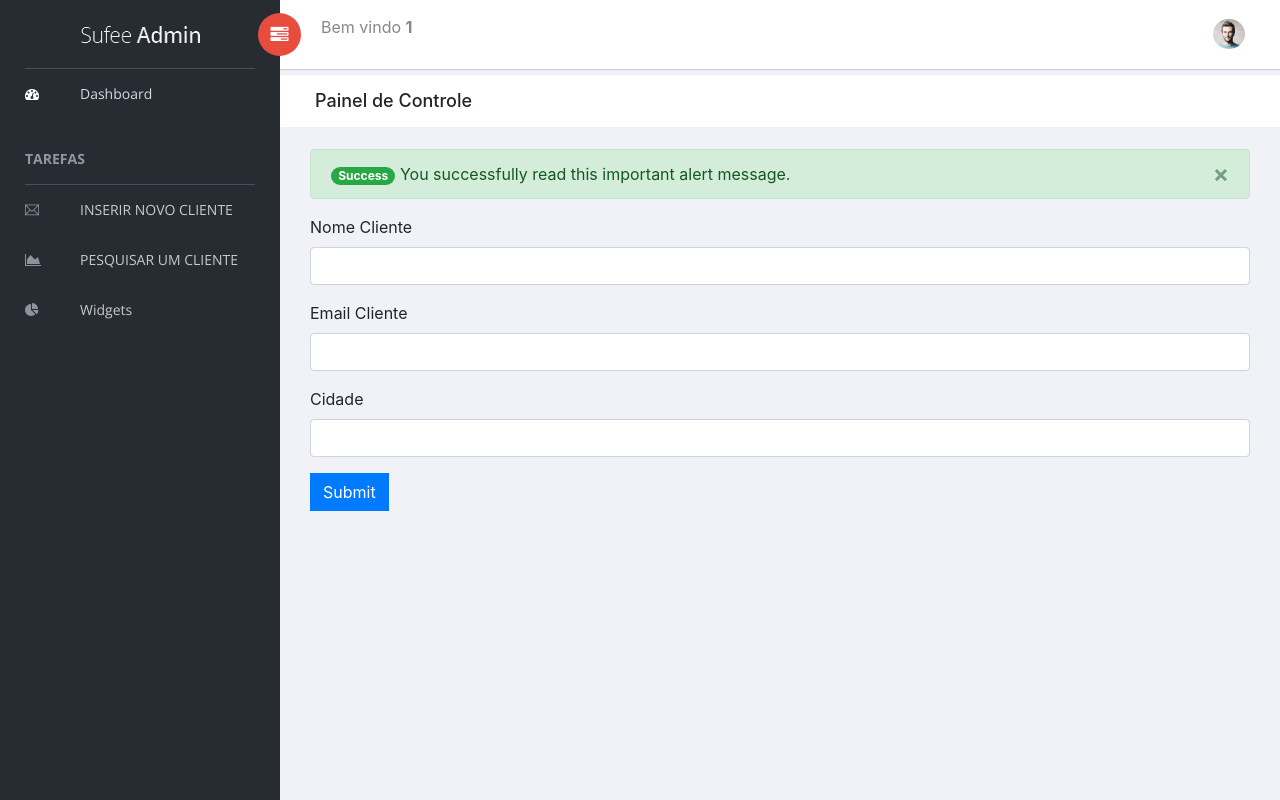
After one commit to ViniciusAugusto14/site_sw, a PHP site: page /painel/form_insere.php in a window 1280 px wide. The commit adds this page. Run offline with PHP 8.4, Linux system fonts and the light colour scheme; a user stored in the database is signed in.

Commit message:
Add files via upload

```diff
--- /dev/null
+++ b/painel/cabecalho.php
@@ -0,0 +1,95 @@
+
+<!doctype html>
+<!--[if lt IE 7]>      <html class="no-js lt-ie9 lt-ie8 lt-ie7" lang=""> <![endif]-->
+<!--[if IE 7]>         <html class="no-js lt-ie9 lt-ie8" lang=""> <![endif]-->
+<!--[if IE 8]>         <html class="no-js lt-ie9" lang=""> <![endif]-->
+<!--[if gt IE 8]><!-->
+<html class="no-js" lang="en">
+<!--<![endif]-->
+
+<head>
+    <meta charset="utf-8">
+    <meta http-equiv="X-UA-Compatible" content="IE=edge">
+    <title>Painel Administrativo</title>
+    <meta name="description" content="Sufee Admin - HTML5 Admin Template">
+    <meta name="viewport" content="width=device-width, initial-scale=1">
+    <link rel="apple-touch-icon" href="apple-icon.png">
+    <link rel="shortcut icon" href="favicon.ico">
+    <link rel="stylesheet" href="vendors/bootstrap/dist/css/bootstrap.min.css">
+    <link rel="stylesheet" href="vendors/font-awesome/css/font-awesome.min.css">
+    <link rel="stylesheet" href="vendors/themify-icons/css/themify-icons.css">
+    <!-- <link rel="stylesheet" href="vendors/selectFX/css/cs-skin-elastic.css">     -->
+    <link rel="stylesheet" href="assets/css/style.css">
+
+    <link href='https://fonts.googleapis.com/css?family=Open+Sans:400,600,700,800' rel='stylesheet' type='text/css'>
+
+</head>
+
+<body>
+    <!-- Painel Esquerdo -->
+    <aside id="left-panel" class="left-panel">
+        <nav class="navbar navbar-expand-sm navbar-default">
+            <div class="navbar-header">
+                <button class="navbar-toggler" type="button" data-toggle="collapse" data-target="#main-menu" aria-controls="main-menu" aria-expanded="false" aria-label="Toggle navigation">
+                    <i class="fa fa-bars"></i>
+                </button>
+                <a class="navbar-brand" href="./"><img src="images/logo.png" alt="Logo"></a>
+                <a class="navbar-brand hidden" href="./"><img src="images/logo2.png" alt="Logo"></a>
+            </div>
+            <div id="main-menu" class="main-menu collapse navbar-collapse">
+                <ul class="nav navbar-nav">
+                    <li class="active">
+                        <a href="index.php"> <i class="menu-icon fa fa-dashboard"></i>Dashboard </a>
+                    </li>
+                    <h3 class="menu-title">Tarefas</h3><!-- /.menu-title -->
+                    <li>
+                        <a href="form_insere.php"> <i class="menu-icon ti-email"></i>INSERIR NOVO CLIENTE</a>
+                    </li>
+                    <li>
+                        <a href="#"> <i class="menu-icon fa fa-area-chart"></i>PESQUISAR UM CLIENTE</a>
+                    </li>
+                    <li>
+                        <a href="#"> <i class="menu-icon fa fa-pie-chart"></i>Widgets</a>
+                    </li>
+                </ul>
+            </div><!-- /.navbar-collapse -->
+        </nav>
+    </aside><!-- /#left-panel -->
+    <!-- Fim Painel Esquerdo -->
+
+    <!-- Painel Direito -->
+    <div id="right-panel" class="right-panel">
+        <!-- Header-->
+        <header id="header" class="header">
+            <div class="header-menu">
+                <div class="col-sm-7">
+                    <a id="menuToggle" class="menutoggle pull-left"><i class="fa fa fa-tasks"></i></a>
+                    <div class="header-left">
+                        <p>Bem vindo <b><?php echo $_SESSION['nome']; ?></b></p>
+                    </div>
+                </div>
+                <div class="col-sm-5">
+                    <div class="user-area dropdown float-right">
+                        <a href="#" class="dropdown-toggle" data-toggle="dropdown" aria-haspopup="true" aria-expanded="false">
+                            <img class="user-avatar rounded-circle" src="images/admin.jpg" alt="User Avatar">
+                        </a>
+                        <div class="user-menu dropdown-menu">
+                            <a class="nav-link" href="#"><i class="fa fa-user"></i> Meu Perfil</a>
+                            <a class="nav-link" href="#"><i class="fa fa-cog"></i> Ajustes</a>
+                            <a class="nav-link" href="sair.php"><i class="fa fa-power-off"></i> Sair</a>
+                        </div>
+                    </div>
+                </div>
+            </div>
+        </header><!-- /header -->
+        <!-- Header-->
+
+        <div class="breadcrumbs">
+            <div class="col-sm-4">
+                <div class="page-header float-left">
+                    <div class="page-title">
+                        <h1>Painel de Controle</h1>
+                    </div>
+                </div>
+            </div>
+        </div>
--- /dev/null
+++ b/painel/form_insere.php
@@ -0,0 +1,50 @@
+<?php
+    session_start();
+    if((!isset($_SESSION['id']) == true) and (!isset($_SESSION['nome']) == true) and (!isset($_SESSION['email']) == true)){
+        unset($_SESSION['id']);
+        unset($_SESSION['nome']);
+        unset($_SESSION['email']);
+        header('Location: ../index.html');
+    }
+    require('conecta.php');
+    include_once "cabecalho.php";
+
+?>
+ <div class="content mt-3">
+            <div class="col-sm-12">
+                <div class="alert  alert-success alert-dismissible fade show" role="alert">
+                    <span class="badge badge-pill badge-success">Success</span> You successfully read this important alert message.
+                    <button type="button" class="close" data-dismiss="alert" aria-label="Close">
+                        <span aria-hidden="true">&times;</span>
+                    </button>
+                </div>
+            </div>
+            <!--/.col-->
+            <div class="col-sm-12">
+            <form action="insere.php" method="POST">
+                    <div class="mb-3">
+                        <label for="exampleInpnome_cliente" class="form-label">Nome Cliente</label>
+                        <input type="nome" class="form-control" name="nome_cliente">
+
+                    </div>
+                    <div class="mb-3">
+                        <label for="exampleemail_cliente" class="form-label">Email Cliente</label>
+                        <input type="email" class="form-control" name="email_cliente">
+                    </div>
+                    <div class="mb-3">
+                        <label for="cidade" class="form-label">Cidade</label>
+                        <input type="cidade" class="form-control" name="cidade">
+                    </div>
+
+                    <button type="submit" class="btn btn-primary">Submit</button>
+            </form>
+            </div>
+            <!--/.col-->
+        </div> <!-- .content -->
+    </div><!-- /#right-panel -->
+    <!-- Fim Painel Direito -->
+
+    <script src="vendors/jquery/dist/jquery.min.js"></script>
+    <script src="vendors/popper.js/dist/umd/popper.min.js"></script>
+    <script src="vendors/bootstrap/dist/js/bootstrap.min.js"></script>
+    <script src="assets/js/main.js"></script>
```
Also changed, not shown: painel/index.php (+1 -94 lines), painel/insere.php (added, +23 -0 lines).
